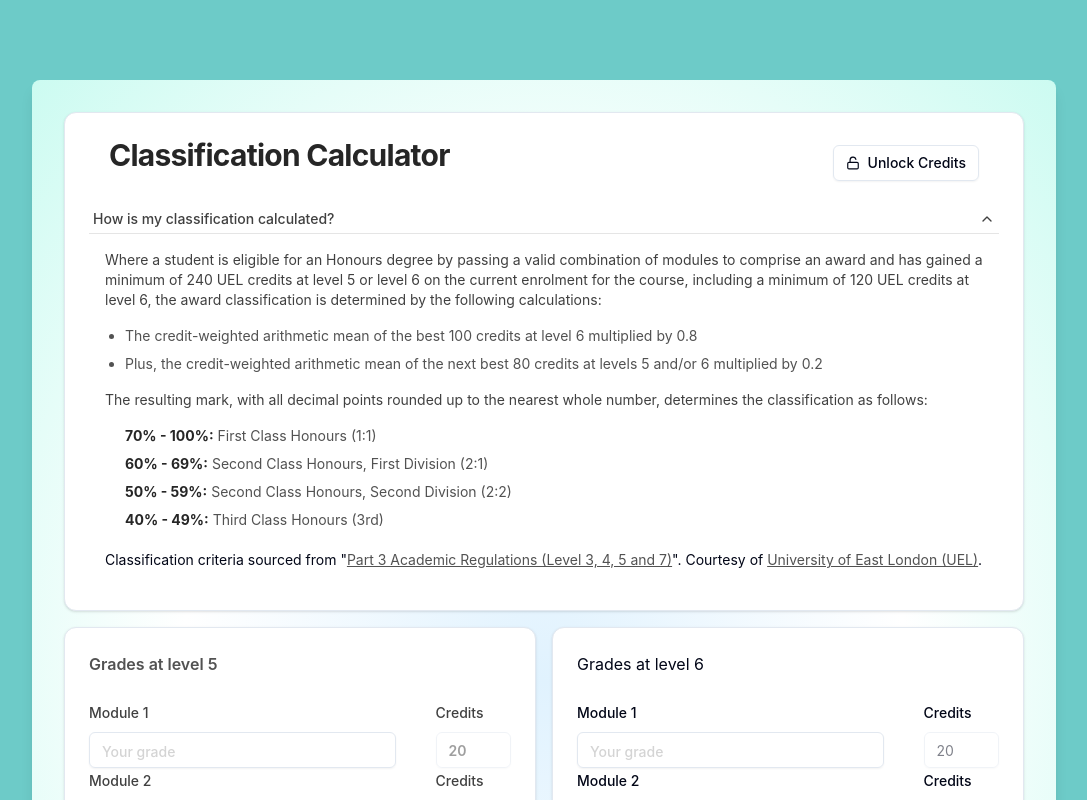
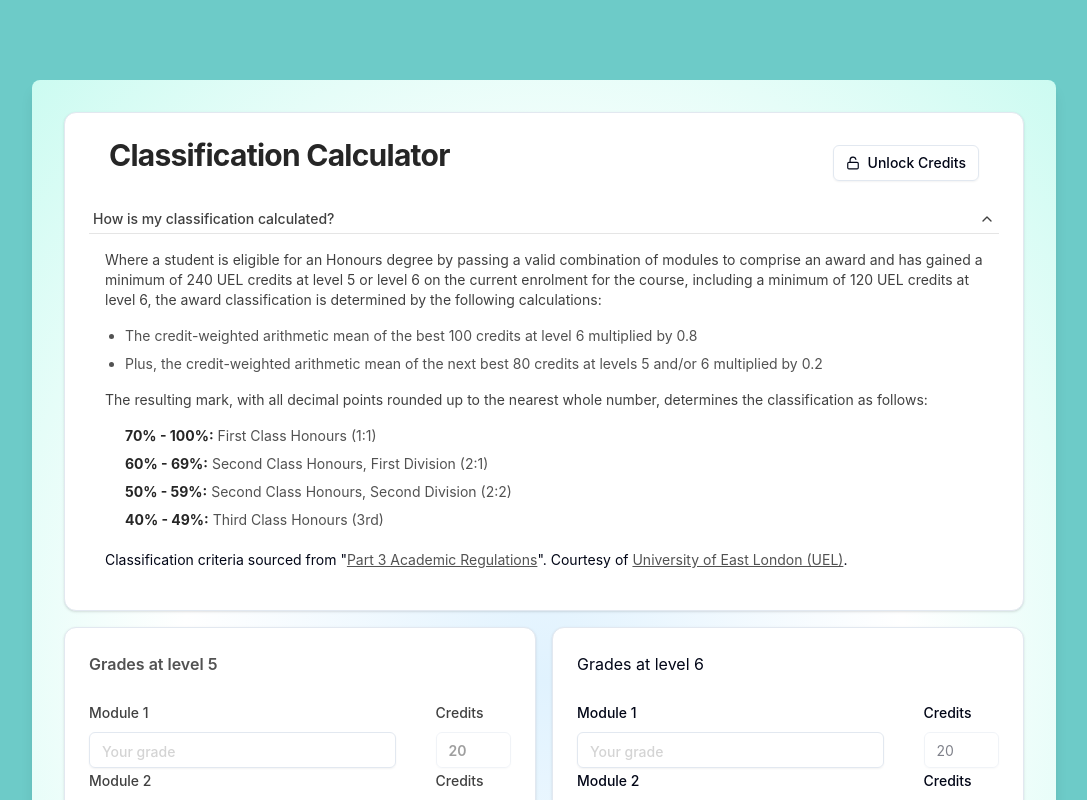
Before and after one commit to lucian-duta/classification_calc, a React (Vite) app: page / in a window 1280 px wide. Both pictures are taken after a click on the button "How is my classification calculated?". Shown: the top 800 px of the page, without its empty margins (96-1183 px from the left). Built offline with nearby package versions, Linux system fonts and the light colour scheme.

Commit message:
fix(ui): :speech_balloon: updated link to new academic reg

```diff
--- a/src/components/InfoAcordion.tsx
+++ b/src/components/InfoAcordion.tsx
@@ -57,12 +57,12 @@ const InfoAccordion = () => {
           <p className="mt-5 text-sm">
             Classification criteria sourced from "
             <a
-              href="https://uel.ac.uk/sites/default/files/part-3---academic-regulations-level-3-4-5-and-7.pdf"
+              href="https://uel.ac.uk/sites/default/files/part-3---academic-regulations.pdf"
               target="_blank"
               rel="noopener noreferrer"
               className="underline text-neutral-600 hover:text-neutral-950"
             >
-              Part 3 Academic Regulations (Level 3, 4, 5 and 7)
+              Part 3 Academic Regulations
             </a>
             ". Courtesy of{" "}
             <a
```
